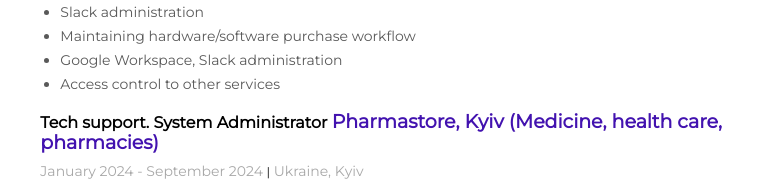
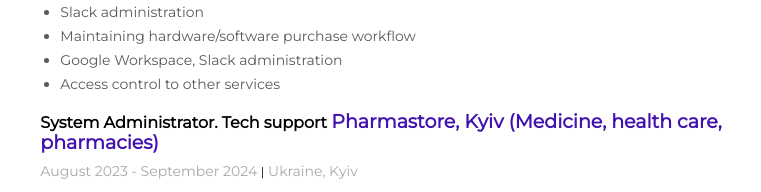
Before and after one commit to Kaidash-Dima/CV-SysAdm, a plain HTML site: page index.html in a window 1280 px wide. Shown: the part 1298-1490 px from the top of the page, 408-1169 px from the left. Drawn offline with Linux system fonts and the light colour scheme.

Commit message:
Update index.html

```diff
--- a/index.html
+++ b/index.html
@@ -109,8 +109,8 @@
                     </ul>
                 </div>
                 <div>
-                    <h3 class="contentbold">Tech support. System Administrator <span class="orangetext"><a>Pharmastore, Kyiv (Medicine, health care, pharmacies)</a></span></h3>
-                    <p class="ultragray">January 2024 - September 2024  <span class="upslash">|</span>  Ukraine, Kyiv</p>
+                    <h3 class="contentbold">System Administrator. Tech support <span class="orangetext"><a>Pharmastore, Kyiv (Medicine, health care, pharmacies)</a></span></h3>
+                    <p class="ultragray">August 2023 - September 2024  <span class="upslash">|</span>  Ukraine, Kyiv</p>
 
 
                     <ul>
```
